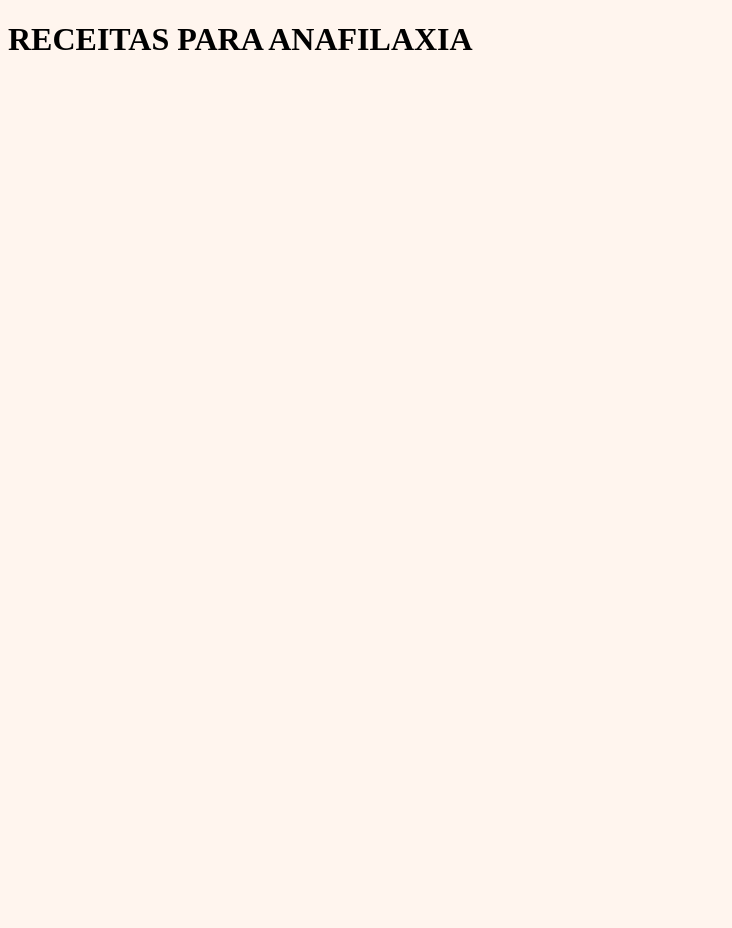
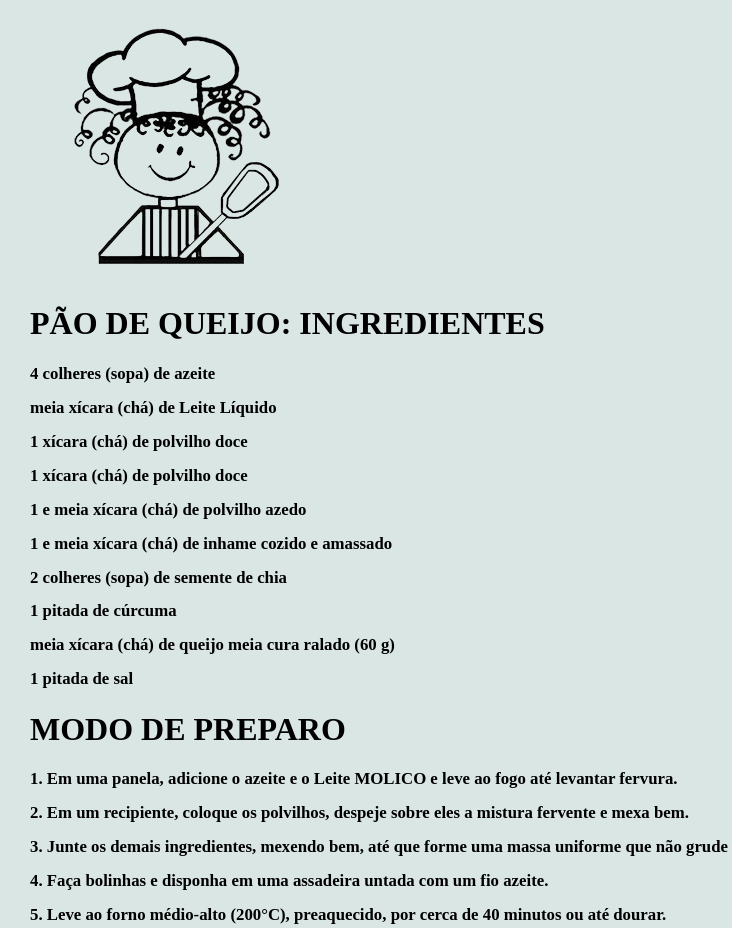
Before and after one commit to analymarhi/recita, a plain HTML site: page index.html in a window 1280 px wide. Shown: the top 928 px of the page, without its empty margins (0-732 px from the left). Before the commit the page ends 800 px from the top, so only its background shows below. Drawn offline with Linux system fonts and the light colour scheme.

Commit message:
Add files via upload

```diff
--- a/index.html
+++ b/index.html
@@ -8,6 +8,37 @@
 
 </head>
 <Body>
-<h1>RECEITAS PARA ANAFILAXIA</h1>
+
+    <img class="fotos" src="image-removebg-preview.png" alt="">
+
+   <h1>PÃO DE QUEIJO: INGREDIENTES</h1>
+<section class="receita">
+    <h1  > 4 colheres (sopa) de azeite</h1>
+    <h1 > meia xícara (chá) de Leite Líquido </h1>
+    <h1 > 1 xícara (chá) de polvilho doce</h1>
+    <h1 > 1 xícara (chá) de polvilho doce</h1>
+    <h1 > 1 e meia xícara (chá) de polvilho azedo</h1>
+    <h1> 1 e meia xícara (chá) de inhame cozido e amassado</h1>
+    <h1> 2 colheres (sopa) de semente de chia</h1>
+    <h1 > 1 pitada de cúrcuma</h1>
+    <h1 > meia xícara (chá) de queijo meia cura ralado (60 g)</h1>
+    <h1 > 1 pitada de sal</h1></section>
+
+    <h1> MODO DE PREPARO</h1>
+
+    <section class="receito">
+    <h1>1.  Em uma panela, adicione o azeite e o Leite MOLICO e leve ao fogo até levantar fervura.</h1>
+
+    <h1>2.  Em um recipiente, coloque os polvilhos, despeje sobre eles a mistura fervente e mexa bem.</h1>
+
+    <h1>3.  Junte os demais ingredientes, mexendo bem, até que forme uma massa uniforme que não grude nas mãos. Se necessário, acrescente um pouco mais de polvilho doce.</h1>
+
+    <h1>4.  Faça bolinhas e disponha em uma assadeira untada com um fio azeite.</h1>
+
+    <h1>5.  Leve ao forno médio-alto (200°C), preaquecido, por cerca de 40 minutos ou até dourar.</h1></section>
+
+<img src="3e7e591af4425e163e0ae251ef1118a9.webp" alt="">
+
+</h1>
 </Body>
 </html>
--- /dev/null
+++ b/reset.css
@@ -0,0 +1,48 @@
+/* http://meyerweb.com/eric/tools/css/reset/
+   v2.0 | 20110126
+   License: none (public domain)
+*/
+
+html, body, div, span, applet, object, iframe,
+h1, h2, h3, h4, h5, h6, p, blockquote, pre,
+a, abbr, acronym, address, big, cite, code,
+del, dfn, em, img, ins, kbd, q, s, samp,
+small, strike, strong, sub, sup, tt, var,
+b, u, i, center,
+dl, dt, dd, ol, ul, li,
+fieldset, form, label, legend,
+table, caption, tbody, tfoot, thead, tr, th, td,
+article, aside, canvas, details, embed,
+figure, figcaption, footer, header, hgroup,
+menu, nav, output, ruby, section, summary,
+time, mark, audio, video {
+	margin: 0;
+	padding: 0;
+	border: 0;
+	font-size: 100%;
+	font: inherit;
+	vertical-align: baseline;
+}
+/* HTML5 display-role reset for older browsers */
+article, aside, details, figcaption, figure,
+footer, header, hgroup, menu, nav, section {
+	display: block;
+}
+body {
+	line-height: 1;
+}
+ol, ul {
+	list-style: none;
+}
+blockquote, q {
+	quotes: none;
+}
+blockquote:before, blockquote:after,
+q:before, q:after {
+	content: '';
+	content: none;
+}
+table {
+	border-collapse: collapse;
+	border-spacing: 0;
+}
--- a/style.css
+++ b/style.css
@@ -1,9 +1,23 @@
 :root{
-    --cor-de-fundo:#FFF5EE;
+    --cor-de-fundo:#d9e6e4;
 }
 body{
     background-color: var(--cor-de-fundo);
+margin: 0px 30px 0px 30px;
 
 }
-h1{
-    background-color:
+
+
+
+
+
+.foto{
+    padding-left: 40%;
+}
+
+.receita{
+    font-size: 70%;
+}
+.receito{
+    font-size: 70%;
+}
```
Also changed, not shown: 3e7e591af4425e163e0ae251ef1118a9.webp (added), image-removebg-preview.png (added).
